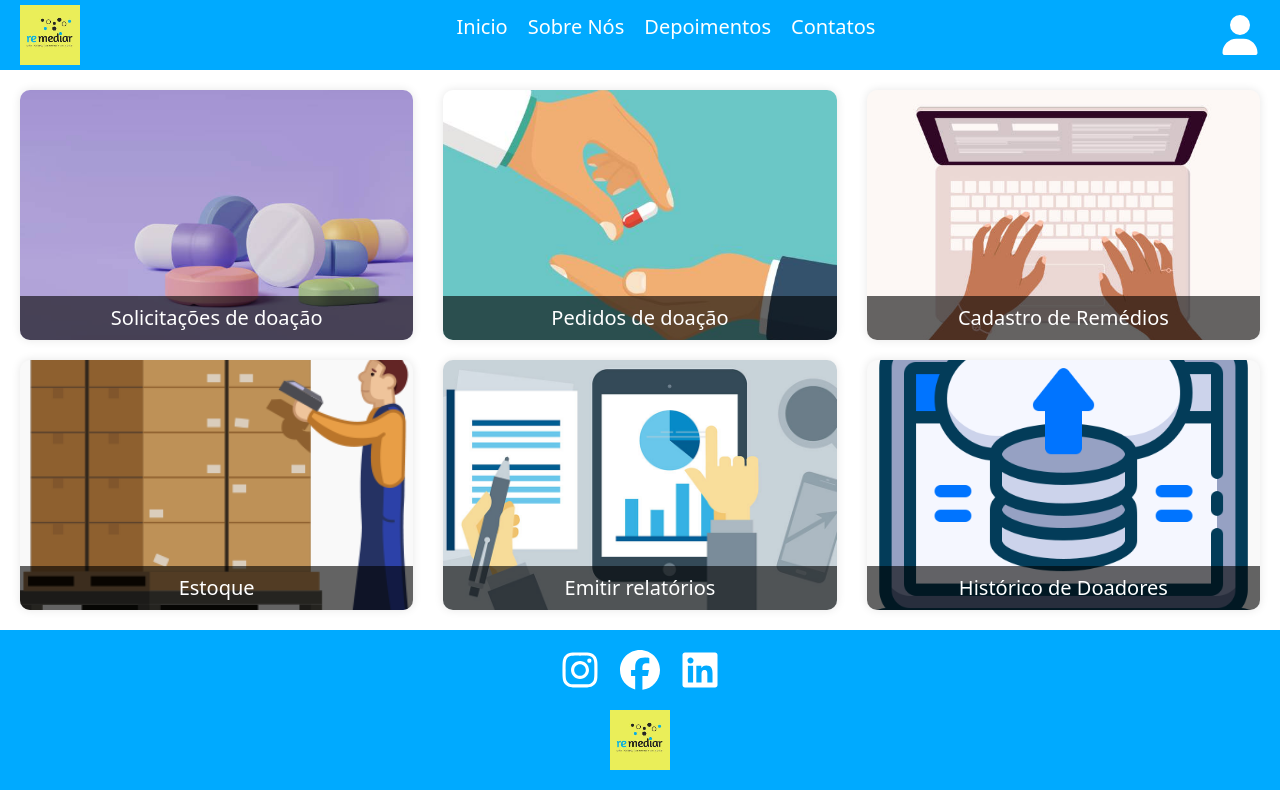
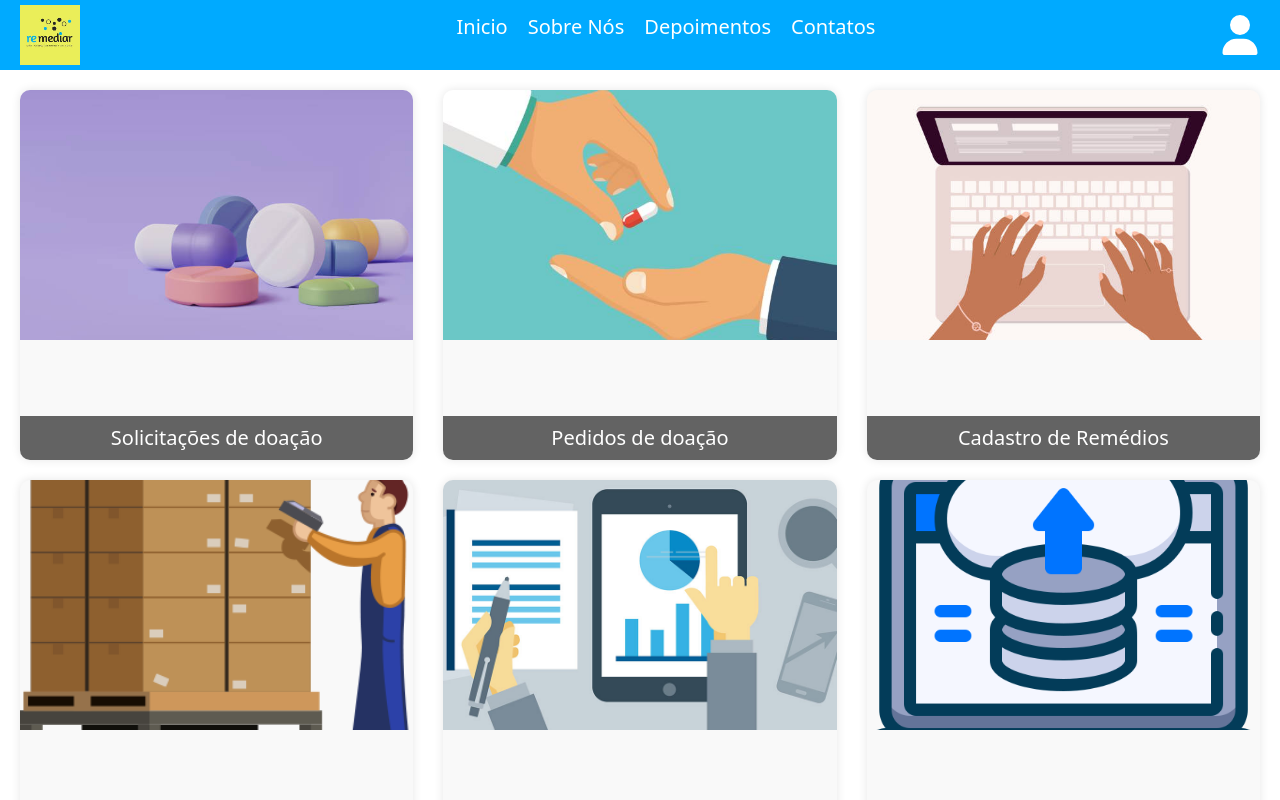
Before and after one commit to RemediarPuc/FrontEnd, an Angular app in the folder Remediar-FrontEnd/: page / in a window 1280 px wide. Shown: the top 800 px of the page. Built offline with nearby package versions, Linux system fonts and the light colour scheme.

Commit message:
corrigindo view-height

```diff
--- a/Remediar-FrontEnd/src/app/tela-inicial-adm/tela-inicial-adm.component.css
+++ b/Remediar-FrontEnd/src/app/tela-inicial-adm/tela-inicial-adm.component.css
@@ -2,6 +2,7 @@ body {
   background-image: linear-gradient(to bottom, #F9F9F9 0%, #8ECCE1 100%);
   font-family: Arial, sans-serif;
   margin: 0;
+  min-height: 100vh !important;
 }
 
 .header {
@@ -43,6 +44,7 @@ body {
   gap: 20px;
   justify-content: space-between;
   padding: 20px;
+  min-height: 100vh !important;
 }
 
 .dashboard-card {
```
